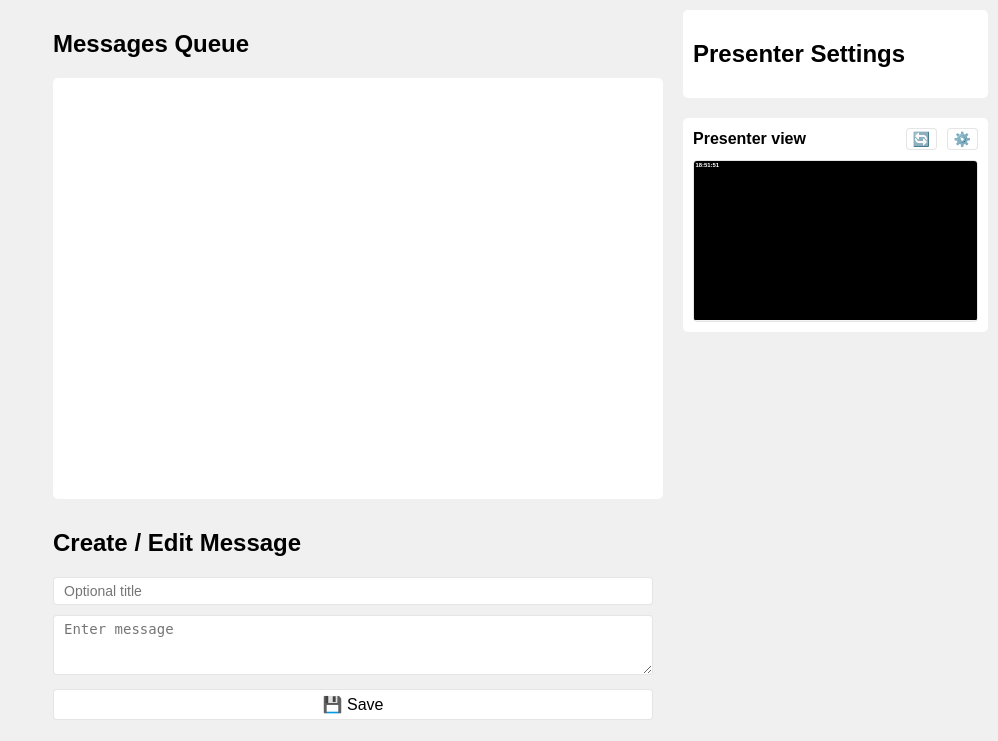
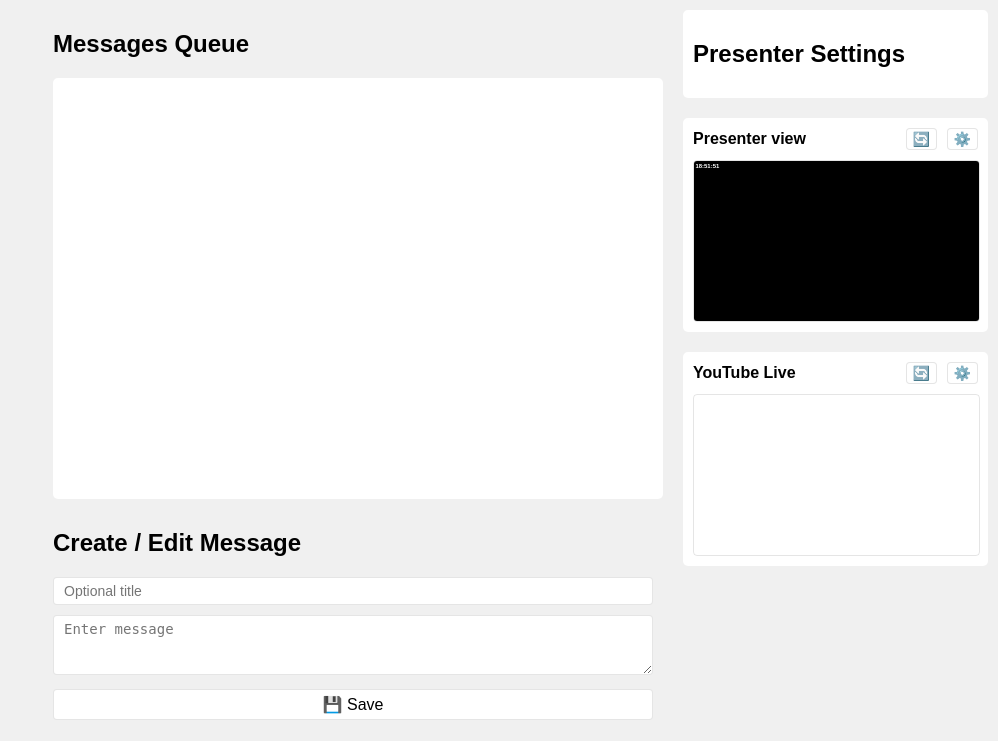
Before and after one commit to bafplus/presenter-que, a PHP site: page /producer.php in a window 1280 px wide. Shown: the part 59-800 px from the top of the page, without its empty margins (282-1280 px from the left). Run offline with PHP 8.4, Linux system fonts and the light colour scheme; the visitor is signed in with stand-in values (Sample User, id 1); data comes from the database, SQL or seed files in the repository; data that the repository does not hold is empty.

Commit message:
Update producer.php

```diff
--- a/producer.php
+++ b/producer.php
@@ -30,180 +30,57 @@ $color         = $settings['color'] ?? '#ffffff';
 <title>Producer Control</title>
 <link rel="stylesheet" href="assets/style.css">
 <style>
-body {
-    margin:0;
-    font-family: Arial, sans-serif;
-    background-color: var(--bg);
-    color: var(--text);
-}
-:root[data-theme="light"] { --bg: #f0f0f0; --text:#000; --card-bg:#fff; --border-color: rgba(0,0,0,0.1); }
-:root[data-theme="dark"]  { --bg: #121212; --text:#f4f4f4; --card-bg:#222; --border-color: rgba(255,255,255,0.1); }
+body { margin:0; font-family: Arial, sans-serif; background-color: var(--bg); color: var(--text);}
+:root[data-theme="light"] { --bg:#f0f0f0; --text:#000; --card-bg:#fff; --border-color: rgba(0,0,0,0.1);}
+:root[data-theme="dark"]  { --bg:#121212; --text:#f4f4f4; --card-bg:#222; --border-color: rgba(255,255,255,0.1); }
 
-header {
-    display:flex;
-    justify-content:space-between;
-    align-items:center;
-    padding:10px 20px;
-    background-color: var(--card-bg);
-    border-bottom: 1px solid #888;
-}
+header { display:flex; justify-content:space-between; align-items:center; padding:10px 20px; background-color: var(--card-bg); border-bottom: 1px solid #888;}
 header h1 { margin:0; font-size:1.5em; }
-header button, header a {
-    background:transparent;
-    border:none;
-    font-size:24px;
-    cursor:pointer;
-    color:inherit;
-    text-decoration:none;
-}
+header button, header a { background:transparent; border:none; font-size:24px; cursor:pointer; color:inherit; text-decoration:none;}
 
-.main-container {
-    display:flex;
-    height: calc(100vh - 60px);
-}
-
+.main-container { display:flex; height: calc(100vh - 60px);}
 .column { flex:1; display:flex; flex-direction:column; padding:10px; }
 .middle-column { flex:2; display:flex; flex-direction:column; }
 .right-column { flex:1; }
 
 #messagesContainer { flex:1; overflow-y:auto; margin-bottom:10px; background-color: var(--card-bg); border-radius:5px; padding:5px; }
 #messages { list-style:none; padding:0; margin:0; }
-#messages li {
-    display:flex;
-    justify-content: space-between;
-    align-items: center;
-    background-color: var(--card-bg);
-    margin-bottom:0;
-    padding:10px;
-    border-radius: 6px;
-    border-bottom: 1px solid var(--border-color);
-}
+#messages li { display:flex; justify-content: space-between; align-items: center; background-color: var(--card-bg); margin-bottom:0; padding:10px; border-radius: 6px; border-bottom: 1px solid var(--border-color);}
 #messages li:last-child { border-bottom:none; }
 #messages li.active { border:2px solid #4CAF50; }
 #messages li span { flex:1; margin-right:10px; }
+#messages li:nth-child(odd) { background-color: rgba(76, 175, 80, 0.05);}
+:root[data-theme="dark"] #messages li:nth-child(odd) { background-color: rgba(255,255,255,0.05);}
+#messages li button { font-size: 20px; padding: 6px 10px; background-color: var(--card-bg); color: var(--text); border: 1px solid var(--border-color); border-radius: 4px; cursor: pointer; margin-left:5px; transition: background 0.2s, color 0.2s;}
+#messages li button:hover { background-color:#4CAF50; color:#fff; }
 
-#messages li:nth-child(odd) { background-color: rgba(76, 175, 80, 0.05); }
-:root[data-theme="dark"] #messages li:nth-child(odd) { background-color: rgba(255,255,255,0.05); }
-
-#messages li button {
-    font-size: 20px;
-    padding: 6px 10px;
-    background-color: var(--card-bg);
-    color: var(--text);
-    border: 1px solid var(--border-color);
-    border-radius: 4px;
-    cursor: pointer;
-    margin-left:5px;
-    transition: background 0.2s, color 0.2s;
-}
-#messages li button:hover { background-color: #4CAF50; color: #fff; }
-
-#newMessageBox input,
-#newMessageBox textarea,
-#newMessageBox button {
-    width: calc(100% - 10px);
-    box-sizing: border-box;
-    margin-bottom:10px;
-    padding:5px 10px;
-    font-size:14px;
-    background-color: var(--card-bg);
-    color: var(--text);
-    border: 1px solid var(--border-color);
-    border-radius: 4px;
-}
-#newMessageBox input,
-#newMessageBox textarea { padding-right: 10px; }
-#newMessageBox input:focus,
-#newMessageBox textarea:focus,
-#newMessageBox button:focus { outline: 2px solid #4CAF50; }
-#newMessageBox button { font-size:16px; cursor:pointer; }
+#newMessageBox input,#newMessageBox textarea,#newMessageBox button { width: calc(100% - 10px); box-sizing: border-box; margin-bottom:10px; padding:5px 10px; font-size:14px; background-color: var(--card-bg); color: var(--text); border:1px solid var(--border-color); border-radius:4px;}
+#newMessageBox input,#newMessageBox textarea { padding-right:10px;}
+#newMessageBox button { font-size:16px; cursor:pointer;}
 
 .settings-box { background-color: var(--card-bg); padding:10px; border-radius:5px; height:auto; overflow:auto; }
 
-.presenter-view-box { margin-top: 20px; background-color: var(--card-bg); border-radius: 5px; padding: 10px; flex: none; display:flex; flex-direction:column; }
-.presenter-view-box h3 { margin: 0 0 10px 0; font-size:1em; font-weight:bold; display:flex; justify-content:space-between; align-items:center; }
-.presenter-view-box h3 span button { font-size:14px; padding:2px 6px; cursor:pointer; margin-left:5px; }
+.presenter-view-box, .youtube-view-box { margin-top:20px; background-color: var(--card-bg); border-radius:5px; padding:10px; flex:none; display:flex; flex-direction:column;}
+.presenter-view-box h3, .youtube-view-box h3 { margin:0 0 10px 0; font-size:1em; font-weight:bold; display:flex; justify-content:space-between; align-items:center;}
+.presenter-view-box h3 span button, .youtube-view-box h3 span button { font-size:14px; padding:2px 6px; cursor:pointer; margin-left:5px; }
 
-.presenter-frame-wrapper {
-    position: relative;
-    width: 100%;
-    padding-top: calc( (<?= $screenHeight ?> / <?= $screenWidth ?>) * 100% );
-    border: 1px solid var(--border-color);
-    border-radius: 4px;
-    overflow: hidden;
-    box-sizing: border-box;
-}
+.presenter-frame-wrapper, .youtube-frame-wrapper { position: relative; width:100%; border:1px solid var(--border-color); border-radius:4px; overflow:hidden; }
+.presenter-frame-wrapper { padding-top: calc( (<?= $screenHeight ?> / <?= $screenWidth ?>) * 100% ); }
+.presenter-frame-inner { position:absolute; top:0; left:0; width:100%; height:100%; transform-origin: top left; overflow:hidden; }
+.presenter-frame-inner iframe { position:absolute; top:0; left:0; width:100%; height:100%; border:0; }
 
-.presenter-frame-inner {
-    position: absolute;
-    top: 0;
-    left: 0;
-    width: 100%;
-    height: 100%;
-    transform-origin: top left;
-    overflow: hidden;
-}
+.youtube-frame-wrapper { padding-top:0; } /* removed extra height */
+.youtube-frame-wrapper iframe { position:absolute; top:0; left:0; width:100%; height:100%; border:0; }
 
-.presenter-frame-inner iframe {
-    width: <?= $screenWidth ?>px;
-    height: <?= $screenHeight ?>px;
-    border: 0;
-}
+.settings-popup { display:none; position: fixed; top:0; left:0; width:100%; height:100%; background: rgba(0,0,0,0.5); z-index:9999; justify-content:center; align-items:center;}
+.settings-popup-content { background-color: var(--card-bg); color: var(--text); padding:20px; border-radius:8px; width:300px; max-width:90%; display:flex; flex-direction:column;}
+.settings-popup-content h3 { display:flex; justify-content: space-between; align-items:center; margin:0 0 15px 0; }
+.settings-box-popup label { display:block; margin-bottom:10px;}
+.settings-box-popup input[type="number"], .settings-box-popup input[type="color"], .settings-box-popup input[type="text"], .settings-box-popup input[type="checkbox"] { margin-left:10px; background-color: var(--card-bg); color: var(--text); border:1px solid var(--border-color); border-radius:4px;}
+.settings-box-popup button { margin-top:10px; width:100%; padding:8px; font-size:14px; cursor:pointer;}
 
-.settings-popup {
-    display: none;
-    position: fixed;
-    top:0; left:0;
-    width:100%; height:100%;
-    background: rgba(0,0,0,0.5);
-    z-index: 9999;
-    justify-content: center;
-    align-items: center;
-}
-
-.settings-popup-content {
-    background-color: var(--card-bg);
-    color: var(--text);
-    padding: 20px;
-    border-radius: 8px;
-    width: 300px;
-    max-width: 90%;
-    box-sizing: border-box;
-    display: flex;
-    flex-direction: column;
-}
-
-.settings-popup-content h3 {
-    display:flex;
-    justify-content: space-between;
-    align-items: center;
-    margin:0 0 15px 0;
-}
-
-.settings-box-popup label {
-    display:block;
-    margin-bottom:10px;
-}
-
-.settings-box-popup input[type="number"],
-.settings-box-popup input[type="color"],
-.settings-box-popup input[type="checkbox"] {
-    margin-left: 10px;
-    background-color: var(--card-bg);
-    color: var(--text);
-    border: 1px solid var(--border-color);
-    border-radius: 4px;
-}
-.settings-box-popup button {
-    margin-top:10px;
-    width:100%;
-    padding: 8px;
-    font-size: 14px;
-    cursor:pointer;
-}
-
-button { background-color: var(--card-bg); color: var(--text); border:1px solid var(--border-color); border-radius:4px; cursor:pointer; padding:5px 10px; transition: background 0.2s, color 0.2s; }
-button:hover { background-color: #4CAF50; color:#fff; }
+button { background-color: var(--card-bg); color: var(--text); border:1px solid var(--border-color); border-radius:4px; cursor:pointer; padding:5px 10px; transition: background 0.2s,color 0.2s;}
+button:hover { background-color:#4CAF50; color:#fff;}
 </style>
 </head>
 <body>
@@ -254,6 +131,19 @@ button:hover { background-color: #4CAF50; color:#fff; }
 </div>
 </div>
 
+<div class="youtube-view-box">
+<h3>
+YouTube Live
+<span>
+<button id="refreshYoutube" title="Reload video">🔄</button>
+<button id="openYoutubeSettings" title="YouTube settings">⚙️</button>
+</span>
+</h3>
+<div class="youtube-frame-wrapper">
+<!-- iframe will be added dynamically -->
+</div>
+</div>
+
 <div id="settingsPopup" class="settings-popup">
 <div class="settings-popup-content">
 <h3>Presenter Settings <button id="closeSettingsPopup">✖</button></h3>
@@ -269,196 +159,129 @@ button:hover { background-color: #4CAF50; color:#fff; }
 </div>
 </div>
 
+<div id="youtubeSettingsPopup" class="settings-popup">
+<div class="settings-popup-content">
+<h3>YouTube Settings <button id="closeYoutubeSettings">✖</button></h3>
+<div class="settings-box-popup">
+<label>YouTube URL: <input type="text" id="youtubeUrl" placeholder="Enter full YouTube URL"></label>
+<button id="saveYoutubeSettings">💾 Save Settings</button>
+</div>
 </div>
 </div>
 
 <script>
-// ----------- JS: Queue, Preview, Popup, Fullscreen ----------------
-const listEl = document.getElementById('messages');
-const newTitleEl = document.getElementById('newTitle');
-const newMsgEl = document.getElementById('newMessage');
-const editIdEl = document.getElementById('editId');
-const saveBtn = document.getElementById('saveMessage');
+// --- Messages ---
+const listEl=document.getElementById('messages');
+const newTitleEl=document.getElementById('newTitle');
+const newMsgEl=document.getElementById('newMessage');
+const editIdEl=document.getElementById('editId');
+const saveBtn=document.getElementById('saveMessage');
 
-const themeToggleBtn = document.getElementById('themeToggle');
-const fullscreenBtn = document.getElementById('fullscreenToggle');
-const refreshBtn = document.getElementById('refreshPresenter');
-
-const settingsPopup = document.getElementById('settingsPopup');
-const openSettingsPopupBtn = document.getElementById('openSettingsPopup');
-const closeSettingsPopupBtn = document.getElementById('closeSettingsPopup');
-const savePopupSettingsBtn = document.getElementById('savePopupSettings');
-
-const popupScreenWidth = document.getElementById('popupScreenWidth');
-const popupScreenHeight = document.getElementById('popupScreenHeight');
-const popupHeaderHeight = document.getElementById('popupHeaderHeight');
-const popupClockEnabled = document.getElementById('popupClockEnabled');
-const popupClock24h = document.getElementById('popupClock24h');
-const popupColor = document.getElementById('popupColor');
-
-const presenterWrapper = document.querySelector('.presenter-frame-wrapper');
-const presenterInner = document.querySelector('.presenter-frame-inner');
-const presenterFrame = document.getElementById('presenterFrame');
-
-// ----------- Message Queue ---------------
-saveBtn.onclick = () => {
-    const id = editIdEl.value.trim();
-    const title = newTitleEl.value.trim();
-    const content = newMsgEl.value.trim();
-    if (!content) return alert('Message cannot be empty');
-
-    const data = new URLSearchParams({ content, title });
-    if (id) data.append('id', id);
-
-    fetch('api/save_message.php', { method: 'POST', body: data })
-        .then(r => r.json())
-        .then(res => {
-            if (res.ok) {
-                newTitleEl.value = '';
-                newMsgEl.value = '';
-                editIdEl.value = '';
-                loadMessages();
-            } else alert(res.error || 'Error saving message');
-        })
-        .catch(() => alert('Network error'));
+saveBtn.onclick=()=>{
+    const id=editIdEl.value.trim();
+    const title=newTitleEl.value.trim();
+    const content=newMsgEl.value.trim();
+    if(!content)return alert('Message cannot be empty');
+    const data=new URLSearchParams({content,title});
+    if(id)data.append('id',id);
+    fetch('api/save_message.php',{method:'POST',body:data}).then(r=>r.json()).then(res=>{
+        if(res.ok){newTitleEl.value='';newMsgEl.value='';editIdEl.value='';loadMessages();}
+        else alert(res.error||'Error saving message');
+    }).catch(()=>alert('Network error'));
 };
 
-function loadMessages() {
-    fetch('api/get_messages.php')
-        .then(r => r.json())
-        .then(res => {
-            if (!res.ok) return console.error(res.error);
-            listEl.innerHTML = '';
-            res.messages.forEach(m => {
-                const li = document.createElement('li');
-                li.className = m.is_active ? 'active' : '';
-                const span = document.createElement('span');
-                span.textContent = m.title ? m.title + ': ' + m.content : m.content;
-                li.appendChild(span);
-
-                const btnShow = document.createElement('button');
-                btnShow.textContent = m.is_active ? '❌' : '▶️';
-                btnShow.onclick = () => setActive(m.is_active ? null : m.id);
-                li.appendChild(btnShow);
-
-                const btnEdit = document.createElement('button');
-                btnEdit.textContent = '✏️';
-                btnEdit.onclick = () => {
-                    newTitleEl.value = m.title || '';
-                    newMsgEl.value = m.content;
-                    editIdEl.value = m.id;
-                    newMsgEl.focus();
-                };
-                li.appendChild(btnEdit);
-
-                const btnDel = document.createElement('button');
-                btnDel.textContent = '🗑️';
-                btnDel.onclick = () => {
-                    if (confirm('Delete this message?')) {
-                        fetch('api/delete_message.php', { method: 'POST', body: new URLSearchParams({ id: m.id }) })
-                            .then(() => loadMessages());
-                    }
-                };
-                li.appendChild(btnDel);
-
+function loadMessages(){
+    fetch('api/get_messages.php').then(r=>r.json()).then(res=>{
+        if(!res.ok) return console.error(res.error);
+        listEl.innerHTML='';
+        res.messages.forEach(m=>{
+            const li=document.createElement('li'); li.className=m.is_active?'active':'';
+            const span=document.createElement('span'); span.textContent=m.title?m.title+': '+m.content:m.content; li.appendChild(span);
+            const btnShow=document.createElement('button'); btnShow.textContent=m.is_active?'❌':'▶️'; btnShow.onclick=()=>setActive(m.is_active?null:m.id); li.appendChild(btnShow);
+            const btnEdit=document.createElement('button'); btnEdit.textContent='✏️'; btnEdit.onclick=()=>{newTitleEl.value=m.title||''; newMsgEl.value=m.content; editIdEl.value=m.id; newMsgEl.focus();}; li.appendChild(btnEdit);
+            const btnDel=document.createElement('button'); btnDel.textContent='🗑️'; btnDel.onclick=()=>{if(confirm('Delete this message?')) fetch('api/delete_message.php',{method:'POST',body:new URLSearchParams({id:m.id})}).then(()=>loadMessages());}; li.appendChild(btnDel);
             listEl.appendChild(li);
         });
-        })
-        .catch(console.error);
+    }).catch(console.error);
 }
 
-function setActive(id) {
-    const data = new URLSearchParams();
-    if (id !== null) data.append('active_id', id);
-    fetch('api/set_active.php', { method: 'POST', body: data })
-        .then(() => loadMessages())
-        .catch(console.error);
+function setActive(id){
+    const data=new URLSearchParams();
+    if(id!==null)data.append('active_id',id);
+    fetch('api/set_active.php',{method:'POST',body:data}).then(r=>r.json()).then(res=>{if(!res.ok) console.error(res.error); loadMessages();}).catch(console.error);
 }
 
-// ----------- Presenter Preview ----------------
-function updatePresenterAspect() {
-    const w = parseInt(popupScreenWidth.value) || <?= $screenWidth ?>;
-    const h = parseInt(popupScreenHeight.value) || <?= $screenHeight ?>;
-    presenterWrapper.style.paddingTop = (h / w * 100) + '%';
+// --- Presenter ---
+const themeToggleBtn=document.getElementById('themeToggle');
+const fullscreenBtn=document.getElementById('fullscreenToggle');
+const refreshBtn=document.getElementById('refreshPresenter');
+const settingsPopup=document.getElementById('settingsPopup');
+const openSettingsPopupBtn=document.getElementById('openSettingsPopup');
+const closeSettingsPopupBtn=document.getElementById('closeSettingsPopup');
+const savePopupSettingsBtn=document.getElementById('savePopupSettings');
+const popupScreenWidth=document.getElementById('popupScreenWidth');
+const popupScreenHeight=document.getElementById('popupScreenHeight');
+const popupHeaderHeight=document.getElementById('popupHeaderHeight');
+const popupClockEnabled=document.getElementById('popupClockEnabled');
+const popupClock24h=document.getElementById('popupClock24h');
+const popupColor=document.getElementById('popupColor');
+const presenterWrapper=document.querySelector('.presenter-frame-wrapper');
+const presenterInner=document.querySelector('.presenter-frame-inner');
+const presenterFrame=document.getElementById('presenterFrame');
+
+function updatePresenterAspect(){const w=parseInt(popupScreenWidth.value)||<?= $screenWidth ?>;const h=parseInt(popupScreenHeight.value)||<?= $screenHeight ?>;presenterWrapper.style.paddingTop=(h/w*100)+'%';}
+function scalePresenterIframe(){const w=parseInt(popupScreenWidth.value)||<?= $screenWidth ?>;const h=parseInt(popupScreenHeight.value)||<?= $screenHeight ?>;const containerWidth=presenterWrapper.clientWidth;const scale=containerWidth/w;presenterInner.style.transform='scale('+scale+')';presenterInner.style.width=w+'px';presenterInner.style.height=h+'px';}
+
+openSettingsPopupBtn.onclick=()=>{popupScreenWidth.value=<?= $screenWidth ?>;popupScreenHeight.value=<?= $screenHeight ?>;popupHeaderHeight.value=<?= $headerHeight ?>;popupClockEnabled.checked=<?= $clockEnabled==='1'?'true':'false' ?>;popupClock24h.checked=<?= $clock24h==='1'?'true':'false' ?>;popupColor.value='<?= $color ?>';settingsPopup.style.display='flex';};
+closeSettingsPopupBtn.onclick=()=>settingsPopup.style.display='none';
+savePopupSettingsBtn.onclick=()=>{const data=new URLSearchParams({screen_width:popupScreenWidth.value,screen_height:popupScreenHeight.value,header_height:popupHeaderHeight.value,clock_enabled:popupClockEnabled.checked?1:0,clock_24h:popupClock24h.checked?1:0,color:popupColor.value,theme:document.documentElement.dataset.theme});fetch('api/save_settings.php',{method:'POST',body:data}).then(r=>r.json()).then(res=>{if(!res.ok)console.error(res.error);});updatePresenterAspect();scalePresenterIframe();presenterFrame.contentWindow.location.reload();settingsPopup.style.display='none';};
+refreshBtn.onclick=()=>presenterFrame.contentWindow.location.reload();
+themeToggleBtn.onclick=()=>{const current=document.documentElement.dataset.theme;const next=current==='dark'?'light':'dark';document.documentElement.dataset.theme=next;themeToggleBtn.textContent=next==='dark'?'☀️':'🌙';};
+fullscreenBtn.onclick=()=>{if(!document.fullscreenElement)document.documentElement.requestFullscreen().catch(err=>alert('Fullscreen error:'+err.message));else document.exitFullscreen();};
+
+// --- YouTube ---
+const refreshYoutubeBtn=document.getElementById('refreshYoutube');
+const openYoutubeSettingsBtn=document.getElementById('openYoutubeSettings');
+const closeYoutubeSettingsBtn=document.getElementById('closeYoutubeSettings');
+const saveYoutubeSettingsBtn=document.getElementById('saveYoutubeSettings');
+const youtubeUrlInput=document.getElementById('youtubeUrl');
+const youtubeWrapper=document.querySelector('.youtube-frame-wrapper');
+
+function getYoutubeVideoId(url){const match=url.match(/(?:v=|\/)([0-9A-Za-z_-]{11})/);return match?match[1]:'';}
+
+function scaleYoutubeFrame(){
+    const width=youtubeWrapper.clientWidth;
+    const height=width*9/16;
+    youtubeWrapper.style.height=height+'px';
+    const iframe=youtubeWrapper.querySelector('iframe');
+    if(iframe){iframe.width=width; iframe.height=height;}
 }
 
-function scalePresenterIframe() {
-    const w = parseInt(popupScreenWidth.value) || <?= $screenWidth ?>;
-    const h = parseInt(popupScreenHeight.value) || <?= $screenHeight ?>;
-    const containerWidth = presenterWrapper.clientWidth;
-    const scale = containerWidth / w;
-    presenterInner.style.transform = 'scale(' + scale + ')';
-    presenterInner.style.width = w + 'px';
-    presenterInner.style.height = h + 'px';
+function loadYoutubeVideo(){
+    const url=localStorage.getItem('youtubeUrl')||'';
+    const videoId=getYoutubeVideoId(url);
+    if(!videoId) return;
+    let iframe=youtubeWrapper.querySelector('iframe');
+    if(!iframe){
+        iframe=document.createElement('iframe');
+        iframe.setAttribute('allow','autoplay; encrypted-media');
+        iframe.setAttribute('allowfullscreen','');
+        iframe.src=`https://www.youtube.com/embed/${videoId}?autoplay=1&mute=1&controls=1&playsinline=1`;
+        youtubeWrapper.appendChild(iframe);
+    } else {
+        iframe.src=`https://www.youtube.com/embed/${videoId}?autoplay=1&mute=1&controls=1&playsinline=1`;
+    }
+    scaleYoutubeFrame();
 }
 
-// Refresh preview
-refreshBtn.onclick = () => presenterFrame.contentWindow.location.reload();
+openYoutubeSettingsBtn.onclick=()=>{youtubeUrlInput.value=localStorage.getItem('youtubeUrl')||'';document.getElementById('youtubeSettingsPopup').style.display='flex';};
+closeYoutubeSettingsBtn.onclick=()=>document.getElementById('youtubeSettingsPopup').style.display='none';
+saveYoutubeSettingsBtn.onclick=()=>{const url=youtubeUrlInput.value.trim(); if(!url) return alert('Enter a valid YouTube URL'); localStorage.setItem('youtubeUrl',url); loadYoutubeVideo(); document.getElementById('youtubeSettingsPopup').style.display='none';};
+refreshYoutubeBtn.onclick=()=>{loadYoutubeVideo();};
 
-// ----------- Settings Popup ----------------
-openSettingsPopupBtn.onclick = () => {
-    popupScreenWidth.value = popupScreenWidth.value || <?= $screenWidth ?>;
-    popupScreenHeight.value = popupScreenHeight.value || <?= $screenHeight ?>;
-    popupHeaderHeight.value = popupHeaderHeight.value || <?= $headerHeight ?>;
-    popupClockEnabled.checked = popupClockEnabled.checked || <?= $clockEnabled==='1' ? 'true':'false' ?>;
-    popupClock24h.checked = popupClock24h.checked || <?= $clock24h==='1' ? 'true':'false' ?>;
-    popupColor.value = popupColor.value || '<?= $color ?>';
-    settingsPopup.style.display = 'flex';
-};
-
-closeSettingsPopupBtn.onclick = () => settingsPopup.style.display = 'none';
-
-savePopupSettingsBtn.onclick = () => {
-    const data = new URLSearchParams({
-        screen_width: popupScreenWidth.value,
-        screen_height: popupScreenHeight.value,
-        header_height: popupHeaderHeight.value,
-        clock_enabled: popupClockEnabled.checked ? 1 : 0,
-        clock_24h: popupClock24h.checked ? 1 : 0,
-        color: popupColor.value,
-        theme: document.documentElement.dataset.theme
-    });
-    fetch('api/save_settings.php', { method: 'POST', body: data })
-        .then(r => r.json())
-        .then(res => { if (!res.ok) console.error(res.error); })
-        .catch(console.error);
-
-    updatePresenterAspect();
-    scalePresenterIframe();
-    settingsPopup.style.display = 'none';
-};
-
-// ----------- Theme Toggle ----------------
-themeToggleBtn.onclick = () => {
-    const current = document.documentElement.dataset.theme;
-    const next = current === 'dark' ? 'light' : 'dark';
-    document.documentElement.dataset.theme = next;
-    themeToggleBtn.textContent = next === 'dark' ? '☀️' : '🌙';
-};
-
-// ----------- Fullscreen Toggle ----------------
-fullscreenBtn.onclick = () => {
-    if (!document.fullscreenElement) {
-        document.documentElement.requestFullscreen().catch(err => alert(`Fullscreen error: ${err.message}`));
-    } else {
-        document.exitFullscreen();
-    }
-};
-
-document.addEventListener('fullscreenchange', () => {
-    if (document.fullscreenElement) {
-        fullscreenBtn.textContent = '🡼';
-    } else {
-        fullscreenBtn.textContent = '⛶';
-    }
-});
-
-// ----------- Initialize ----------------
-window.addEventListener('resize', scalePresenterIframe);
-loadMessages();
-setInterval(loadMessages, 15000);
-updatePresenterAspect();
-scalePresenterIframe();
+window.addEventListener('resize',()=>{scalePresenterIframe(); scaleYoutubeFrame();});
+window.addEventListener('load',()=>{updatePresenterAspect(); scalePresenterIframe(); scaleYoutubeFrame();});
+loadMessages(); setInterval(loadMessages,15000);
 </script>
 
 </body>
```
Lines whose indentation alone changed are shown as unchanged.
